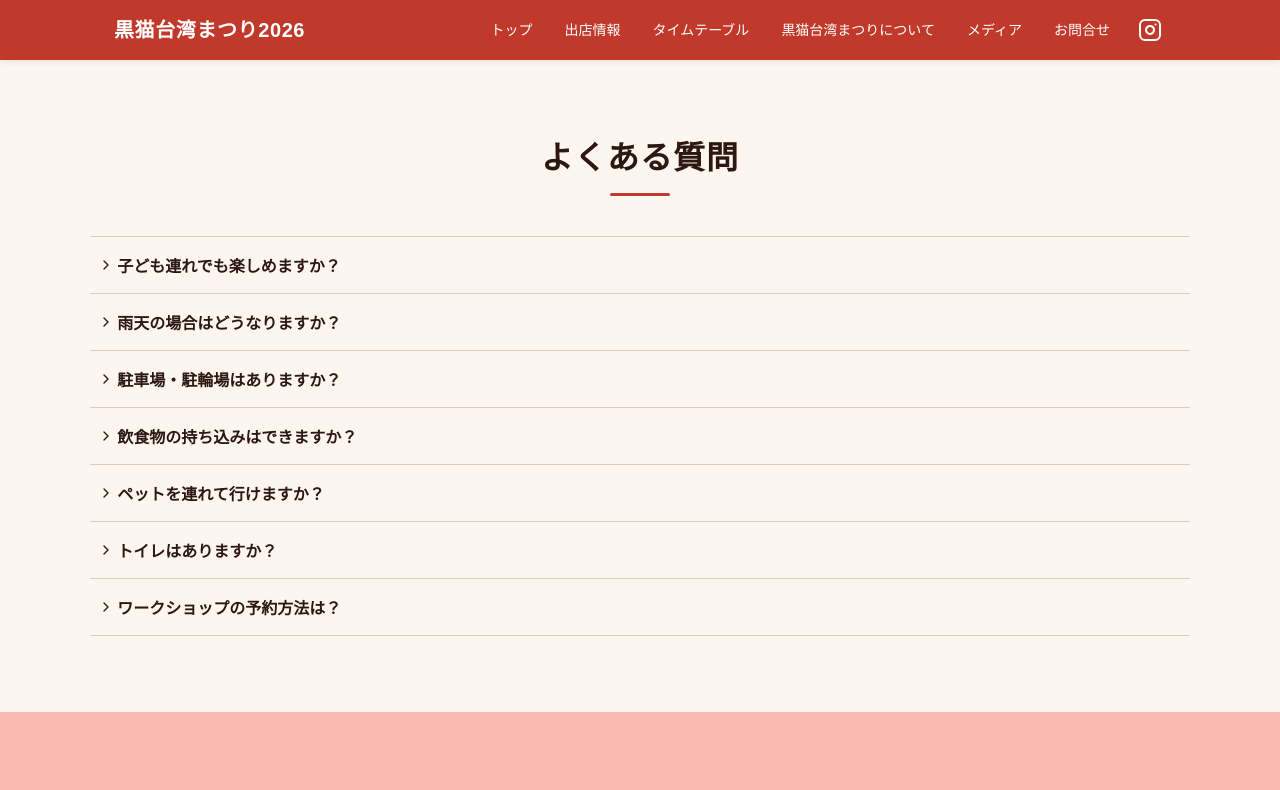
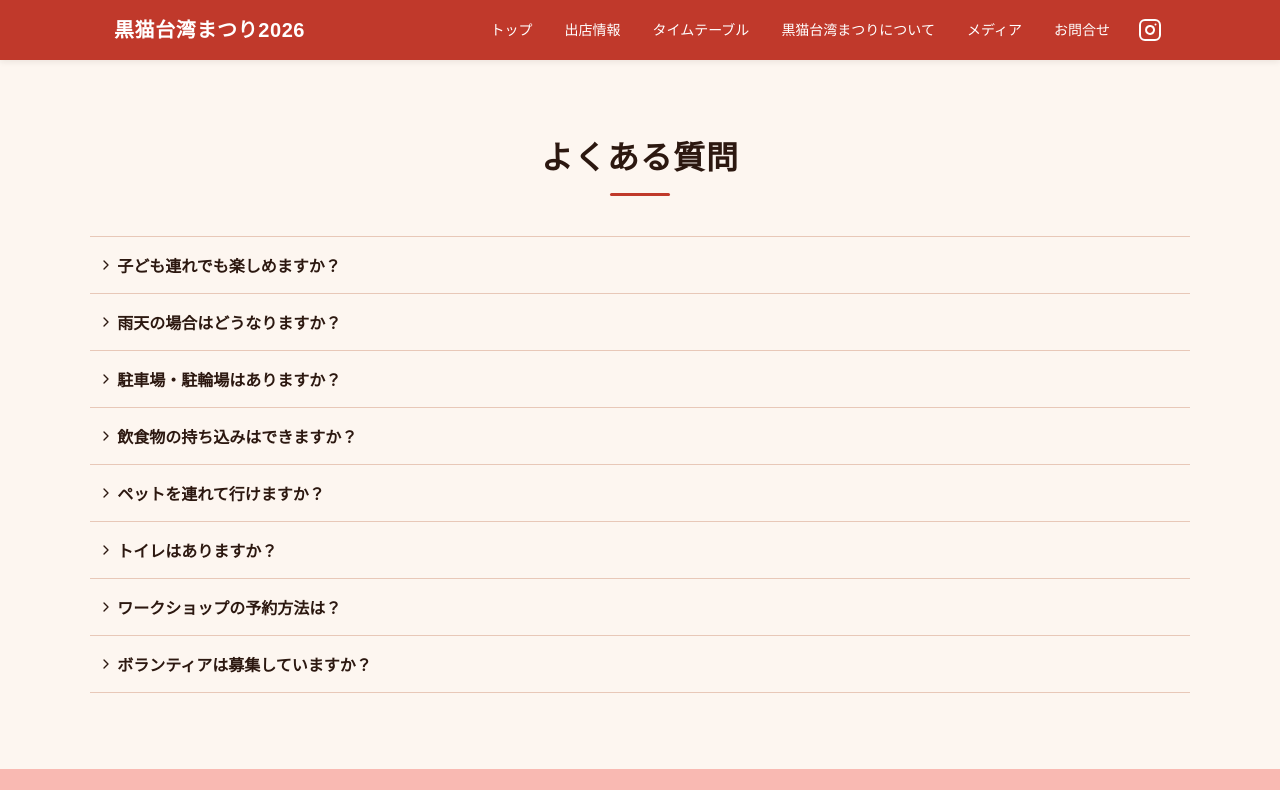
Before and after one commit to kuronekotaiwan-matsuri/y2026, a Next.js app: page /y2026/contact-us in a window 1280 px wide. Shown: the top 790 px of the page. Built offline with nearby package versions, Linux system fonts and the light colour scheme; a web font is replaced by a local one.

Commit message:
feat(faq): ボランティア募集に関するFAQ項目を追加
FAQに「ボランティアは募集していますか？」を追加し、
件数追従とフォームリンクのテストも更新。

```diff
--- a/src/data/faq.tsx
+++ b/src/data/faq.tsx
@@ -56,4 +56,22 @@ export const faqItems: FaqItem[] = [
     answer:
       '一部のワークショップは事前予約制です。各出店者のインスタグラムからお申込みください。',
   },
+  {
+    question: 'ボランティアは募集していますか？',
+    answer: (
+      <>
+        はい、当日の会場設営・受付・案内・出店者サポートなどを一緒に担ってくださる仲間を募集しています。
+        台湾文化が好きな方や、地域のお祭りに関わってみたい方は、はじめての方も大歓迎です。
+        詳細・ご応募は
+        <a
+          href="https://forms.gle/ppvScJQS9vJk3PiM8"
+          target="_blank"
+          rel="noopener noreferrer"
+        >
+          ボランティア募集フォーム
+        </a>
+        からお願いします。
+      </>
+    ),
+  },
 ];
```
Also changed, not shown: 1 other file (tests, documents, lock files or other folders).
